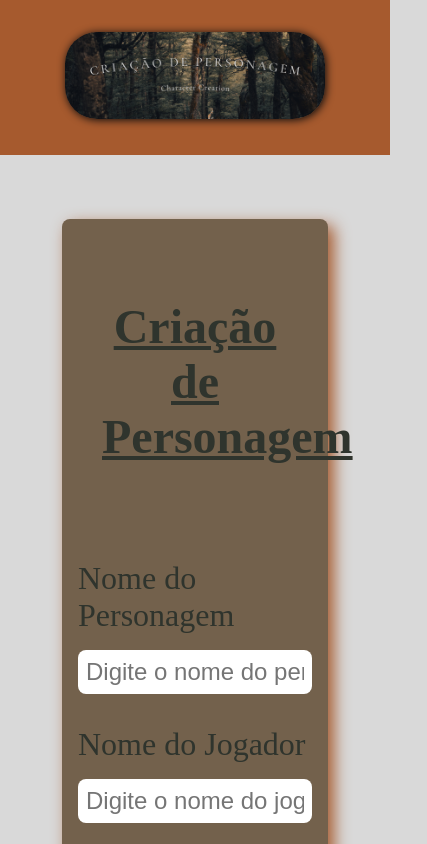
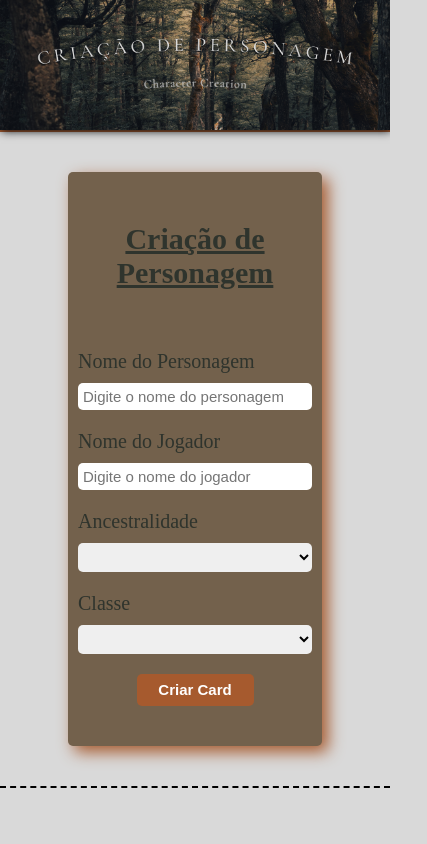
Before and after one commit to ThiagoZambelli/Primeiro-Projeto-Solo-React, a React (Create React App) app: page / in a window 390 px wide. Shown: the top 844 px of the page, 427 px wide, since content can reach past the window. Built offline with nearby package versions, Linux system fonts and the light colour scheme; a web font is replaced by a local one.

Commit message:
Finalização da aplicação

```diff
--- a/src/Componentes/Banner/Banner.css
+++ b/src/Componentes/Banner/Banner.css
@@ -8,3 +8,15 @@
     box-shadow: 1px 1px 9px #080A0D;
     width: 80%;
 }
+
+@media screen and (max-width: 800px) {
+
+    .banner{
+        padding: 0;
+    }
+    .banner img{
+     width: 100%;
+     border-radius: 0;
+    }
+
+   }
--- a/src/Componentes/Botao/Botao.css
+++ b/src/Componentes/Botao/Botao.css
@@ -14,3 +14,10 @@
 .botao:hover{
     color: #A68965;
 }
+@media screen and (max-width: 800px) {
+
+    .botao{
+        width: 50%;
+    }
+
+   }
--- a/src/Componentes/Formulario/index.js
+++ b/src/Componentes/Formulario/index.js
@@ -21,6 +21,10 @@ const Formulario = (props) => {
             ancestralidade,
             classe
         })
+        setAncestralidade('');
+        setClasse('');
+        setNomeJogador('');
+        setNomePersonagem('');
     }
 
     return (
--- a/src/Componentes/PersonagemPronto/PersonagemPronto.css
+++ b/src/Componentes/PersonagemPronto/PersonagemPronto.css
@@ -7,4 +7,14 @@
 .card-cabecalho{
     display: flex;
     align-items: center;
+    border-bottom: 3px dashed black ;
+    padding-bottom: 1em;
 }
+.card-cabecalho h3{
+    font-size: 2rem;
+    width: 100%;
+    text-align: center;
+    color: black;
+    text-decoration: underline;
+    text-transform: uppercase;
+}
--- a/src/index.css
+++ b/src/index.css
@@ -26,3 +26,10 @@ code {
 strong{
   font-weight: bold;
 }
+
+@media screen and (max-width: 800px) {
+ :root{
+  font-size: 10px;
+ }
+
+}
```
